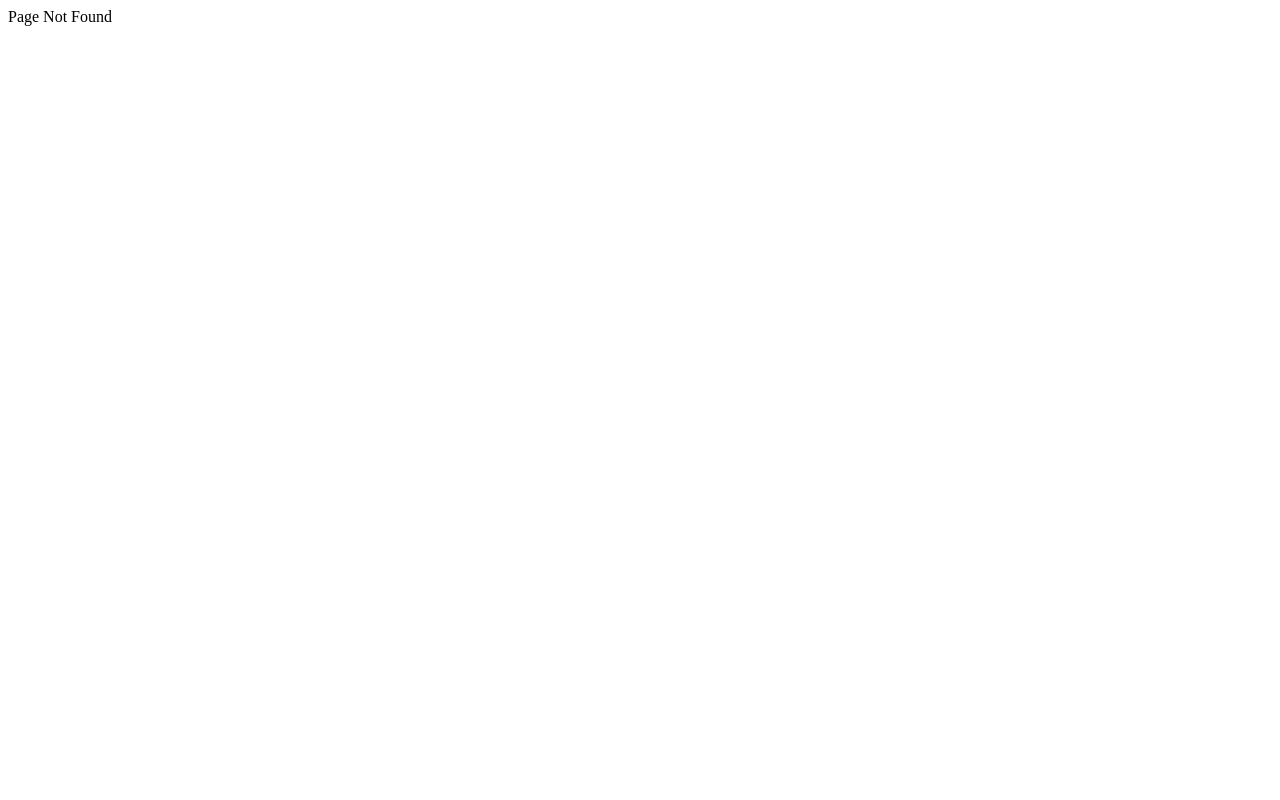
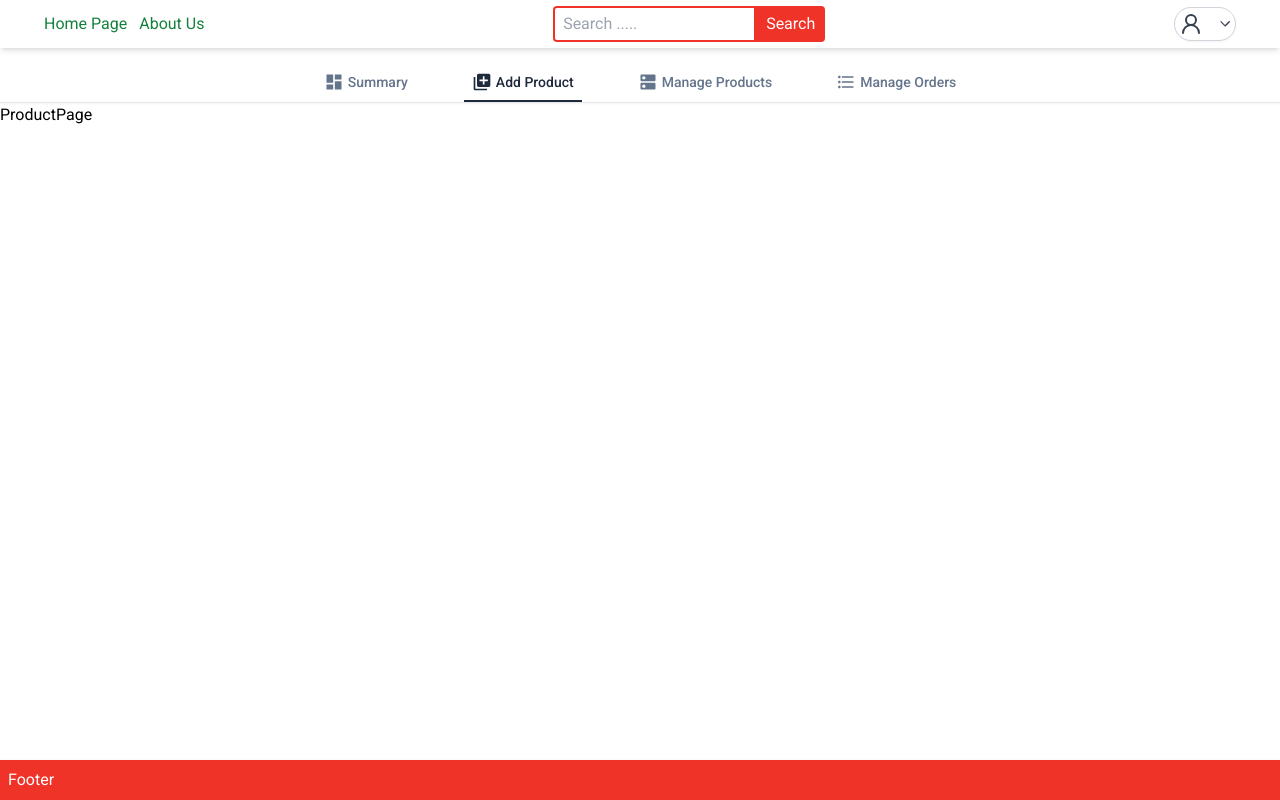
Before and after one commit to mmnaguib/ecommerce_nextjs, a Next.js app: page /en/admin/add-product in a window 1280 px wide. Before the commit this address had no page. Built offline with nearby package versions, Linux system fonts and the light colour scheme; no server answers.

Commit message:
add admin navigation

```diff
--- /dev/null
+++ b/src/app/[locale]/admin/add-product/page.tsx
@@ -0,0 +1,7 @@
+import React from "react";
+
+const ProductPage = () => {
+  return <div>ProductPage</div>;
+};
+
+export default ProductPage;
--- a/src/app/[locale]/admin/layout.tsx
+++ b/src/app/[locale]/admin/layout.tsx
@@ -1,16 +1,15 @@
+import AdminNav from "@/components/admin/AdminNav";
+import Link from "next/link";
 import React from "react";
 
 const AdminLayout = ({ children }: { children: React.ReactNode }) => {
   return (
-    <nav>
-      <ul>
-        <li>Summary</li>
-        <li>Add Product</li>
-        <li>Manage Products</li>
-        <li>Manage Orders</li>
-      </ul>
+    <>
+      <nav>
+        <AdminNav />
+      </nav>
       <main>{children}</main>
-    </nav>
+    </>
   );
 };
 
--- /dev/null
+++ b/src/app/[locale]/admin/manage-orders/page.tsx
@@ -0,0 +1,7 @@
+import React from "react";
+
+const OrderManage = () => {
+  return <div>OrderManage</div>;
+};
+
+export default OrderManage;
--- /dev/null
+++ b/src/app/[locale]/admin/manage-products/page.tsx
@@ -0,0 +1,7 @@
+import React from "react";
+
+const ProductsManage = () => {
+  return <div>ProductsManage</div>;
+};
+
+export default ProductsManage;
--- a/src/app/[locale]/layout.tsx
+++ b/src/app/[locale]/layout.tsx
@@ -43,7 +43,7 @@ export default async function RootLayout({
         <CartProvider>
           <NextIntlClientProvider messages={messages}>
             <Header />
-            <main className="container mx-auto flex-grow">{children}</main>
+            <main className="flex-grow">{children}</main>
             <Footer />
           </NextIntlClientProvider>
           <Toaster />
--- a/src/app/[locale]/page.tsx
+++ b/src/app/[locale]/page.tsx
@@ -5,9 +5,9 @@ import HomeProducts from "@/components/HomeProducts";
 export default function HomePage() {
   // const t = useTranslations();
   return (
-    <>
+    <div className="container mx-auto ">
       <Banner />
       <HomeProducts />
-    </>
+    </div>
   );
 }
--- a/src/components/Banner.tsx
+++ b/src/components/Banner.tsx
@@ -3,7 +3,7 @@ import React from "react";
 import bannerImage from "@/../public/images/banner.png";
 const Banner = () => {
   return (
-    <div className="relative bg-gradient-to-r from-sky-500 to-sky-700 mb-8">
+    <div className="container mx-auto mt-10 relative bg-gradient-to-r from-sky-500 to-sky-700 mb-8">
       <div className="mx-auto px-8 py-12 flex flex-col gap-2 md:flex-row items-center justify-evenly">
         <div className="mb-8 md:mb-0 text-center">
           <h1 className="text-4xl md:text-6xl font-bold text-white mb-4">
--- a/src/components/UserList.tsx
+++ b/src/components/UserList.tsx
@@ -29,7 +29,7 @@ export default function UserList(currentUser: IUserMenuProps) {
           aria-expanded={isOpen}
           aria-haspopup="true"
         >
-          {currentUser.currentUser ? (
+          {currentUser.currentUser?.image ? (
             <Image
               src={currentUser.currentUser.image || ""}
               alt="user image"
--- /dev/null
+++ b/src/components/admin/AdminNav.tsx
@@ -0,0 +1,55 @@
+"use client";
+import React from "react";
+import AdminNavItem from "./AdminNavItem";
+import { usePathname } from "next/navigation";
+import {
+  MdDashboard,
+  MdDns,
+  MdFormatListBulleted,
+  MdLibraryAdd,
+} from "react-icons/md";
+import Link from "next/link";
+import { useLocale } from "next-intl";
+
+const AdminNav = () => {
+  const pathName = usePathname();
+  const locale = useLocale();
+  return (
+    <div className="w-full shadow-sm top-20 border-b-[1px] pt-4">
+      <div className="container mx-auto">
+        <div className="flex flex-row items-center justify-between md:justify-center gap-8 md:gap-12 overflow-x-auto flex-nowrap">
+          <Link href={`/${locale}/admin`}>
+            <AdminNavItem
+              label="Summary"
+              icon={MdDashboard}
+              selected={pathName === `/${locale}/admin`}
+            />
+          </Link>
+          <Link href={`/${locale}/admin/add-product`}>
+            <AdminNavItem
+              label="Add Product"
+              icon={MdLibraryAdd}
+              selected={pathName === `/${locale}/admin/add-product`}
+            />
+          </Link>
+          <Link href={`/${locale}/admin/manage-products`}>
+            <AdminNavItem
+              label="Manage Products"
+              icon={MdDns}
+              selected={pathName === `/${locale}/admin/manage-products`}
+            />
+          </Link>
+          <Link href={`/${locale}/admin/manage-orders`}>
+            <AdminNavItem
+              label="Manage Orders"
+              icon={MdFormatListBulleted}
+              selected={pathName === `/${locale}/admin/manage-orders`}
+            />
+          </Link>
+        </div>
+      </div>
+    </div>
+  );
+};
+
+export default AdminNav;
--- /dev/null
+++ b/src/components/admin/AdminNavItem.tsx
@@ -0,0 +1,27 @@
+import React from "react";
+import { IconType } from "react-icons";
+
+export interface AdminNavItemProps {
+  selected?: boolean;
+  icon: IconType;
+  label: string;
+}
+const AdminNavItem = ({ selected, icon: Icon, label }: AdminNavItemProps) => {
+  return (
+    <div
+      className={`flex items-center justify-center text-center gap-1 p-2 border-b-2 hover:text-slate-800 transition cursor-pointer
+        ${
+          selected
+            ? "border-b-slate-800 text-slate-800"
+            : "border-transparent text-slate-500"
+        } `}
+    >
+      <Icon size={20} />
+      <div className="font-medium text-sm text-center break-normal">
+        {label}
+      </div>
+    </div>
+  );
+};
+
+export default AdminNavItem;
--- a/src/components/global/Header.tsx
+++ b/src/components/global/Header.tsx
@@ -7,7 +7,7 @@ const Header = () => {
   const t = useTranslations();
   const locale = useLocale();
   return (
-    <header className="flex justify-between items-center px-11 mb-10 h-12 w-full shadow-md text-green-700 dark:bg-white dark:shadow-[#eaeaea]">
+    <header className="flex justify-between items-center px-11 h-12 w-full shadow-md text-green-700 dark:bg-white dark:shadow-[#eaeaea]">
       <div className="rightDiv flex items-center justify-start gap-3">
         <ul className="flex gap-3">
           <li>
```
